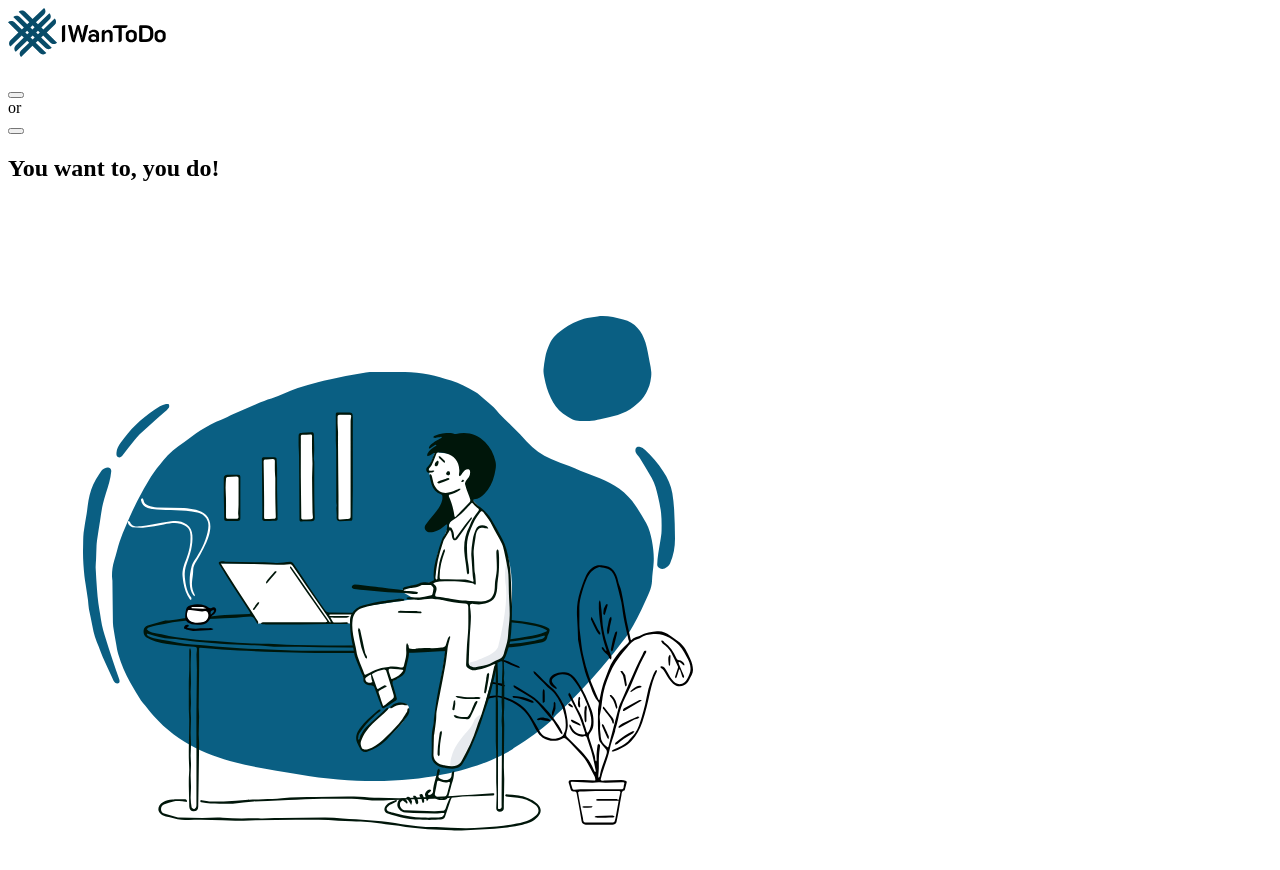
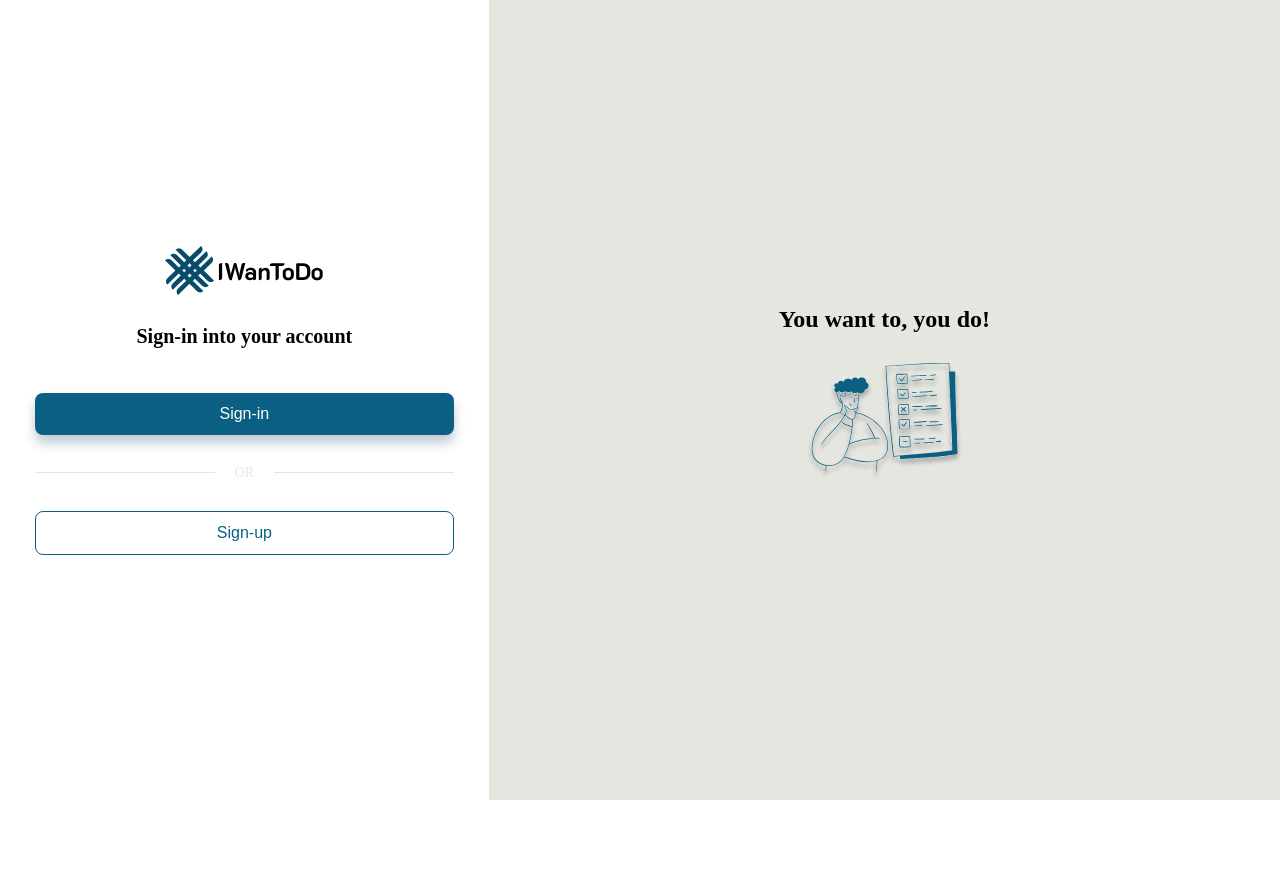
Before and after one commit to GabeMike52/iwantodo-frontend, an Angular app: page /login in a window 1280 px wide. Shown: the top 870 px of the page. After the commit the page ends 800 px from the top, so only its background shows below. Built offline with nearby package versions, Linux system fonts and the light colour scheme.

Commit message:
feat: added more structure to the page, and some style

```diff
--- a/src/app/components/default-form-layout/default-form-layout.component.html
+++ b/src/app/components/default-form-layout/default-form-layout.component.html
@@ -1,15 +1,20 @@
 <main>
-    <section>
+    <section class="form-section">
         <img src="/assets/svg/logo2.svg" />
-        <h2></h2>
-        <button></button>
-        <div>
-            <span>or</span>
+        <h2>{{ title }}</h2>
+        <ng-content></ng-content>
+        <div class="btn-wrapper">
+            <button class="primary-btn">{{ primaryBtnText }}</button>
+            <div class="divider">
+                <div></div>
+                <span>or</span>
+                <div></div>
+            </div>
+            <button class="secondary-btn">{{ secondaryBtnText }}</button>
         </div>
-        <button></button>
     </section>
-    <section>
+    <section class="main-section">
         <h1>You want to, you do!</h1>
-        <img src="/assets/svg/task.svg" />
+        <img src="/assets/svg/main-illustration.svg" />
     </section>
 </main>
--- a/src/app/components/default-form-layout/default-form-layout.component.scss
+++ b/src/app/components/default-form-layout/default-form-layout.component.scss
@@ -0,0 +1,88 @@
+@import "../../../styles/variables.scss";
+
+main {
+    display: flex;
+    flex-direction: row;
+    align-items: center;
+    justify-content: center;
+    height: 100%;
+
+    section {
+        display: flex;
+        flex-direction: column;
+        align-items: center;
+        justify-content: center;
+        height: 100%;
+    }
+
+    .main-section {
+        gap: 8px;
+
+        flex-grow: 1;
+        background-color: $bg-color;
+    }
+
+    .form-section {
+        flex-grow: 0.35;
+        padding: 0 35px;
+
+        img {
+            margin-bottom: 30px;
+        }
+
+        h2 {
+            font-size: 20px;
+            font-weight: bold;
+            margin-bottom: 45px;
+        }
+
+        .btn-wrapper {
+            display: flex;
+            flex-direction: column;
+            align-items: center;
+            justify-content: center;
+            width: 100%;
+            gap: 30px;
+
+            button {
+                width: 100%;
+                border-radius: 8px;
+                font-size: 16px;
+                font-weight: 500;
+                border: none;
+                background-color: transparent;
+                padding: 12px 24px;
+                cursor: pointer;
+
+                &.primary-btn {
+                    background-color: $primary-color;
+                    color: white;
+                    box-shadow: 0px 8px 12px rgba(0, 37, 68, 0.247);
+                }
+
+                &.secondary-btn {
+                    border: 1px solid $primary-color;
+                    color: $primary-color;
+                }
+            }
+
+            .divider {
+                display: flex;
+                align-items: center;
+                justify-content: center;
+                font-size: 14px;
+                color: $bg-color;
+                font-weight: 400;
+                gap: 20px;
+                width: 100%;
+                text-transform: uppercase;
+
+                div {
+                    flex-grow: 1;
+                    height: 1.5px;
+                    background-color: $bg-color;
+                }
+            }
+        }
+    }
+}
--- a/src/app/pages/login/login.component.html
+++ b/src/app/pages/login/login.component.html
@@ -1 +1,6 @@
-<app-default-form-layout></app-default-form-layout>
+<app-default-form-layout
+    title="Sign-in into your account"
+    primaryBtnText="Sign-in"
+    secondaryBtnText="Sign-up"
+>
+</app-default-form-layout>
--- a/src/app/pages/login/login.component.ts
+++ b/src/app/pages/login/login.component.ts
@@ -1,10 +1,28 @@
 import { Component } from '@angular/core';
 import { DefaultFormLayoutComponent } from '../../components/default-form-layout/default-form-layout.component';
+import {
+    FormControl,
+    FormGroup,
+    ReactiveFormsModule,
+    Validators,
+} from '@angular/forms';
 
 @Component({
     selector: 'app-login',
-    imports: [DefaultFormLayoutComponent],
+    imports: [DefaultFormLayoutComponent, ReactiveFormsModule],
     templateUrl: './login.component.html',
     styleUrl: './login.component.scss',
 })
-export class LoginComponent {}
+export class LoginComponent {
+    loginForm!: FormGroup;
+
+    constructor() {
+        this.loginForm = new FormGroup({
+            name: new FormControl('', [Validators.required]),
+            password: new FormControl('', [
+                Validators.required,
+                Validators.minLength(8),
+            ]),
+        });
+    }
+}
--- a/src/styles.scss
+++ b/src/styles.scss
@@ -1 +1,10 @@
-/* You can add global styles to this file, and also import other style files */
+* {
+    margin: 0;
+    padding: 0;
+    box-sizing: border-box;
+}
+
+html,
+body {
+    height: 100%;
+}
--- /dev/null
+++ b/src/styles/variables.scss
@@ -0,0 +1,4 @@
+$primary-color: #0a5f83;
+$secondary-color: #1e303d;
+$text-color: #333333;
+$bg-color: #e6e6e0;
```
Also changed, not shown: src/app/components/default-form-layout/default-form-layout.component.ts (+8 -6 lines), src/assets/svg/main-illustration.svg (added).
